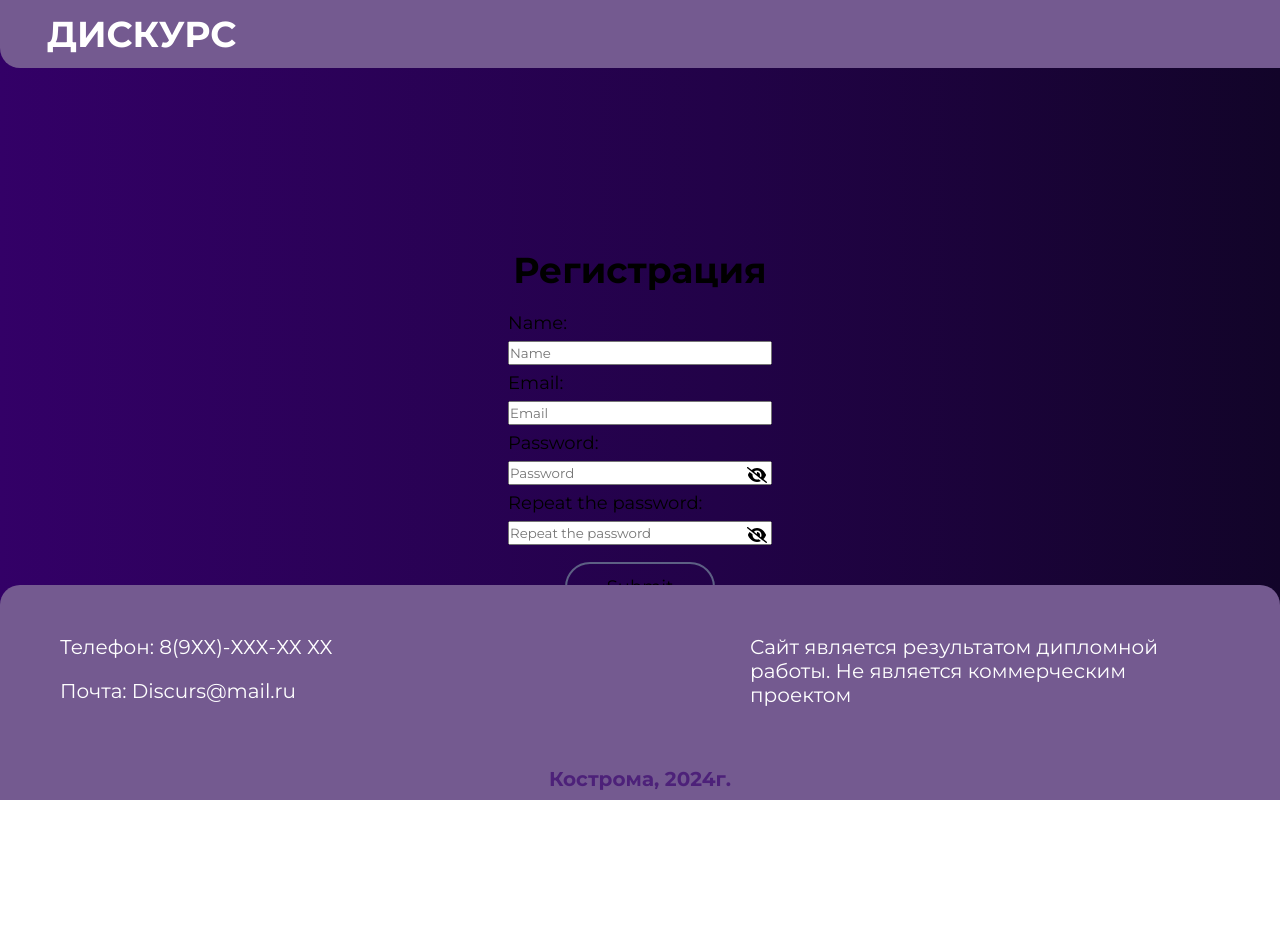
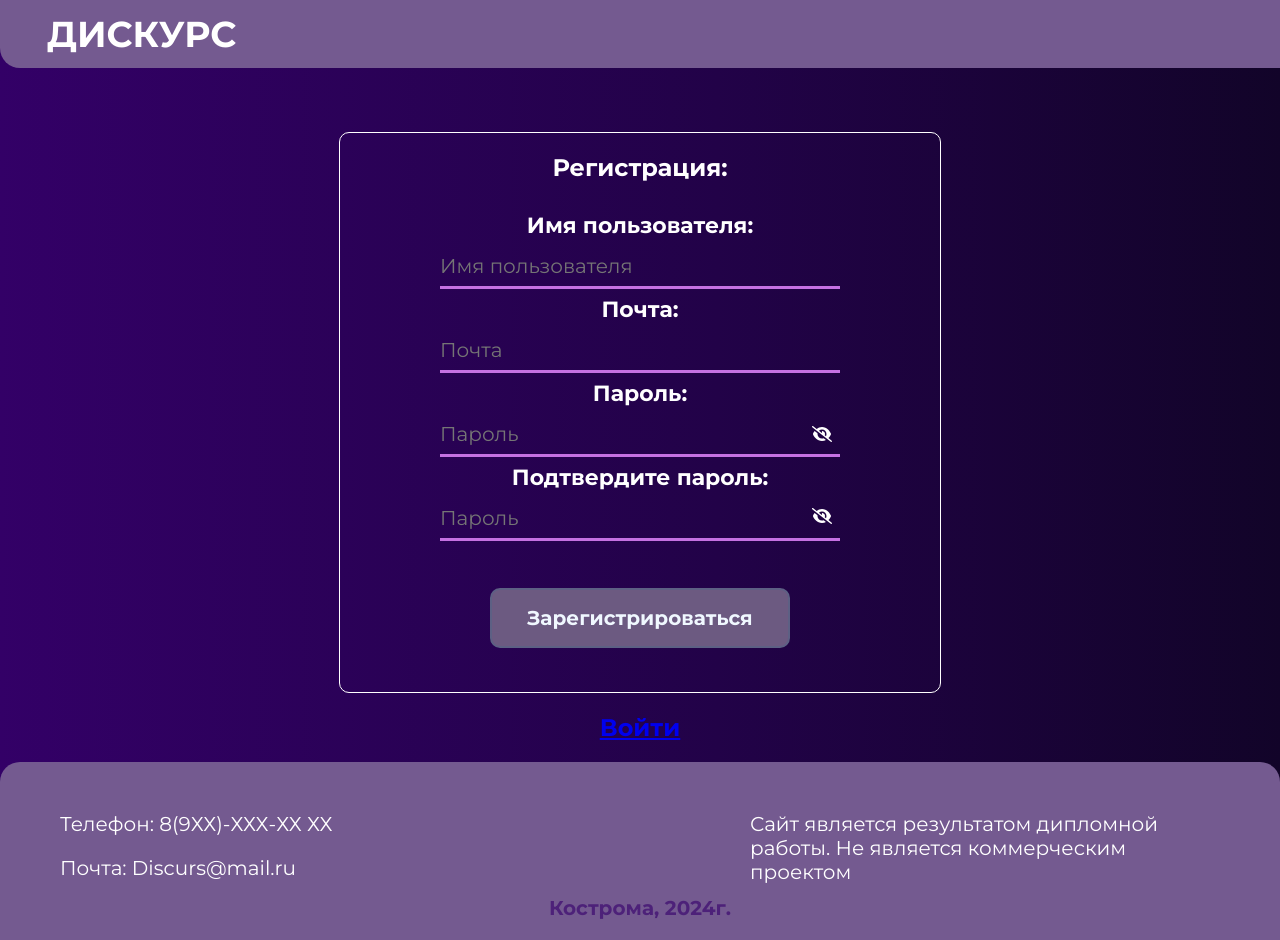
Before and after one commit to Vika2335/diplom, a React (Vite) app: page /registration in a window 1280 px wide. Shown: the top 940 px of the page. Before the commit the page ends 800 px from the top, so only its background shows below. Built offline with nearby package versions, Linux system fonts and the light colour scheme.

Commit message:
refactor: autorization page and registration page css

```diff
--- a/src/components/Footer/Footer.css
+++ b/src/components/Footer/Footer.css
@@ -1,7 +1,5 @@
 #footer {
   width: 100%;
-  position: fixed;
-  bottom: 0;
 }
 
 .content p{
@@ -11,9 +9,8 @@
 
 .footer__content {
   background: #745A90;
-  margin: 0 auto;
   width: 1641px;
-  height: 215px;
+  height: 178px;
   border-radius: 20px 20px 0 0;
   display: flex;
   flex-direction: column;
@@ -41,7 +38,6 @@
   font-size: 20px;
   display: flex;
   justify-content: center;
-  margin-top: 60px;
 }
 
 .phone {
--- a/src/page/Authorization/Authorization.jsx
+++ b/src/page/Authorization/Authorization.jsx
@@ -45,20 +45,22 @@ function Authorization({ setUser }) {
       <section>
         <div className="authorization-page">
           <div className="authorization__content">
-            <h1 className="authorization__heading">Авторизация</h1>
+            <div className='authorization__border'>
+              <h1 className="authorization__heading">ВХОД:</h1>
               <form className='authorization__form' onSubmit={submit}>
-              <label className='label'>Email:</label>
-              <input className='email' type="email" value={email} placeholder="Email" name="email" onChange={change}/>
-              <label className='label'>Password:</label>
+                <label className='label-email'>Почта:</label>
+                <input className='email' type="email" value={email} placeholder="Почта" name="email" onChange={change}/>
+                <label className='label-password'>Пароль:</label>
                 <div className='password'>
-                <input className='password__input' type={showPassword ? 'text' : 'password'} placeholder="Password" value={password} name="password" onChange={change}/>
+                  <input className='password__input' type={showPassword ? 'text' : 'password'} placeholder="Пароль" value={password} name="password" onChange={change}/>
                   {showPassword ? <i onClick={() => setShowPassword(false)}>{Eye}</i> : <i onClick={() => setShowPassword(true)}>{EyeSlash}</i>}
                 </div>
                 <div className='authorization__button'>
-                <input className="submit" type = "submit" name="submit"></input>
+                  <button className="submit" type = "submit" name="submit">Войти</button>
                 </div>
               </form>
-            <p><Link to="/registration">Зарегистрироваться</Link></p>
+            </div>
+            <p className='link__registration'><Link to="/registration">Зарегистрироваться</Link></p>
           </div>
         </div>
       </section>
--- a/src/page/Authorization/Autorization.css
+++ b/src/page/Authorization/Autorization.css
@@ -3,46 +3,75 @@
   justify-content: center;
   align-items: center;
   flex-direction: column;
-  margin-top: 200px;
+  margin-top: 80px;
+  color: aliceblue;
+  font-weight: bold;
+}
+
+.authorization__border {
+  border: 1px solid #fff;
+  border-radius: 10px;
+  width: 600px;
+  height: 503px;
 }
 
 .authorization__heading {
   display: flex;
   justify-content: center;
-  font-size: 36px;
+  font-size: 24px;
+  margin: 50px 0;
 }
 
 .authorization__form {
   display: flex;
   flex-direction: column;
+  justify-content: center;
+  align-items: center;
   padding-top: 20px;
   gap: 5px;
 }
 
-.label {
-  font-size: 18px;
+.label-password {
+  font-size: 22px;
+  padding-top: 20px;
+}
+
+.label-email {
+  font-size: 22px;
 }
 
 .password__input,
 .email {
-  width: 260px;
-  height: 20px;
+  width: 400px;
+  height: 40px;
+}
+
+input {
+  background-color: transparent;
+  font-size: 20px;
+  color: #C571E2;
+  border: none;
+  border-bottom: 3px solid #C571E2;
 }
 
 .submit {
   width: 150px;
   height: 50px;
   cursor: pointer;
-  background-color: transparent;
-  border-radius: 40px;
+  background-color: #6C5A81;
+  border-radius: 10px;
   border: 2px solid #5D6084;
-  font-size: 18px;
+  font-size: 20px;
+  color: aliceblue;
+  font-weight: bold;
 }
 
 .authorization__button {
   margin: 10px 0;
   display: flex;
   justify-content: center;
+  align-items: flex-end;
+  padding-top: 60px;
 }
 
 .password {
@@ -50,12 +79,18 @@
   display: flex;
 }
 
-i {
+.password i {
   position: absolute;
-  top: 20%;
+  top: 25%;
   right: 2%;
 }
 
-i:hover {
+.password i:hover {
   cursor: pointer;
 }
+
+.link__registration {
+  font-size: 24px;
+  color: #C571E2;
+  margin: 40px 0;
+}
--- a/src/page/Registration/Registration.css
+++ b/src/page/Registration/Registration.css
@@ -3,35 +3,45 @@
   justify-content: center;
   align-items: center;
   flex-direction: column;
-  margin-top: 180px;
+  margin-top: 64px;
+  color: #fff;
+  font-weight: bold;
+}
+
+.name {
+  width: 400px;
+  height: 40px;
+}
+
+.label {
+  font-size: 22px;
+}
+
+.registration__border {
+  border: 1px solid #fff;
+  border-radius: 10px;
+  width: 600px;
+  height: 559px;
 }
 
 .registration__heading {
   display: flex;
   justify-content: center;
-  font-size: 36px;
+  font-size: 24px;
+  margin-bottom: 30px;
+  margin-top: 20px;
 }
 
 .form {
   display: flex;
   flex-direction: column;
-  padding-top: 20px;
+  justify-content: center;
+  align-items: center;
   gap: 7px;
 }
 
-.label {
-  font-size: 18px;
-}
-
-.password__input,
-.email,
-.name {
-  width: 260px;
-  height: 20px;
-}
-
 .registration__button {
-  margin: 10px 0;
+  margin-top: 40px;
   display: flex;
   justify-content: center;
 }
@@ -42,12 +52,30 @@
   display: flex;
 }
 
-i {
+.repeat__password i {
   position: absolute;
   top: 20%;
   right: 2%;
 }
 
-i:hover {
+.repeat__password i:hover {
   cursor: pointer;
 }
+
+.submit-registr {
+  width: 300px;
+  height: 60px;
+  cursor: pointer;
+  background-color: #6C5A81;
+  border-radius: 10px;
+  border: 2px solid #5D6084;
+  font-size: 20px;
+  color: aliceblue;
+  font-weight: bold;
+}
+
+.link__authorization {
+  font-size: 24px;
+  color: #C571E2;
+  margin: 20px 0;
+}
--- a/src/page/Registration/Registration.jsx
+++ b/src/page/Registration/Registration.jsx
@@ -52,28 +52,29 @@ function Registration() {
       <section>
         <div className="registration">
           <div className="registration__content">
-            <h1 className="registration__heading">Регистрация</h1>
+            <div className="registration__border">
+              <h1 className="registration__heading">Регистрация:</h1>
               <form className='form' onSubmit={submit}>
-              <label className='label'>Name:</label>
-              <input className='name' type="name" value={username} placeholder="Name" name="username" onChange={change}/>
-              <label className='label'>Email:</label>
-              <input className='email' type="email" value={email} placeholder="Email" name="email" onChange={change}/>
-              <label className='label'>Password:</label>
+                <label className='label'>Имя пользователя:</label>
+                <input className='name' type="name" value={username} placeholder="Имя пользователя" name="username" onChange={change}/>
+                <label className='label'>Почта:</label>
+                <input className='email' type="email" value={email} placeholder="Почта" name="email" onChange={change}/>
+                <label className='label'>Пароль:</label>
                 <div className='password'>
-                <input className='password__input' type={showPassword ? 'text' : 'password'} placeholder="Password" value={password} name="password" onChange={change}/>
+                  <input className='password__input' type={showPassword ? 'text' : 'password'} placeholder="Пароль" value={password} name="password" onChange={change}/>
                   {showPassword ? <i onClick={() => setShowPassword(false)}>{Eye}</i> : <i onClick={() => setShowPassword(true)}>{EyeSlash}</i>}
                 </div>
-              <label className='label'>Repeat the password:</label>
+                <label className='label'>Подтвердите пароль:</label>
                 <div className='repeat__password'>
-                <input className='password__input' type={showPassword ? 'text' : 'password'} placeholder="Repeat the password" value={repeatPassword} name="repeatPassword" onChange={change}/>
+                  <input className='password__input' type={showPassword ? 'text' : 'password'} placeholder="Пароль" value={repeatPassword} name="repeatPassword" onChange={change}/>
                   {showPassword ? <i onClick={() => setShowPassword(false)}>{Eye}</i> : <i onClick={() => setShowPassword(true)}>{EyeSlash}</i>}
                 </div>
                 <div className='registration__button'>
-                <input className="submit" type = "submit" name="submit"></input>
+                  <button className="submit-registr" type="submit" name="submit">Зарегистрироваться</button>
                 </div>
               </form>
-
-            <p><Link to="/authorization">Авторизоваться</Link></p>
+            </div>
+            <p className="link__authorization"><Link to="/authorization">Войти</Link></p>
           </div>
         </div>
       </section>
```
Lines whose indentation alone changed are shown as unchanged.
